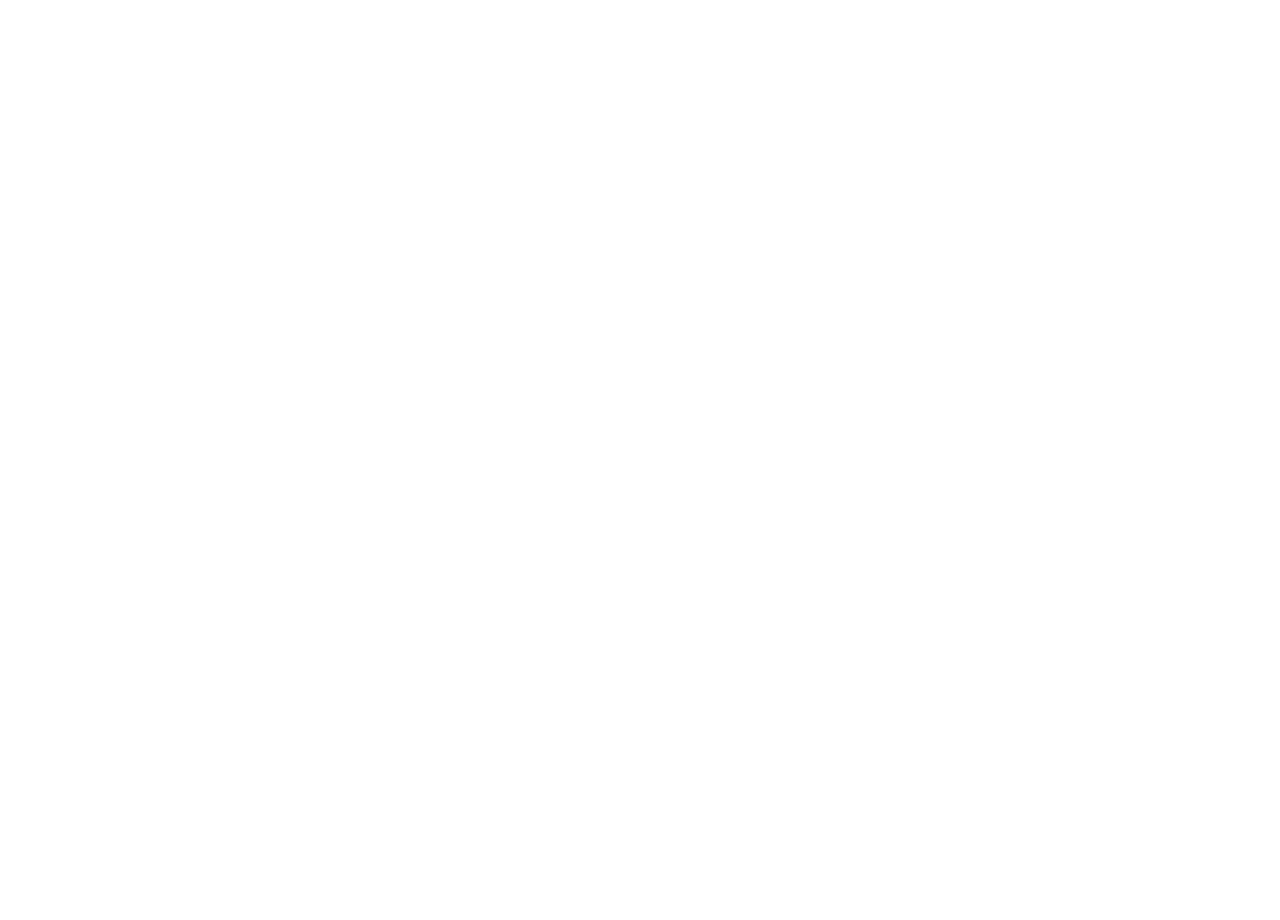
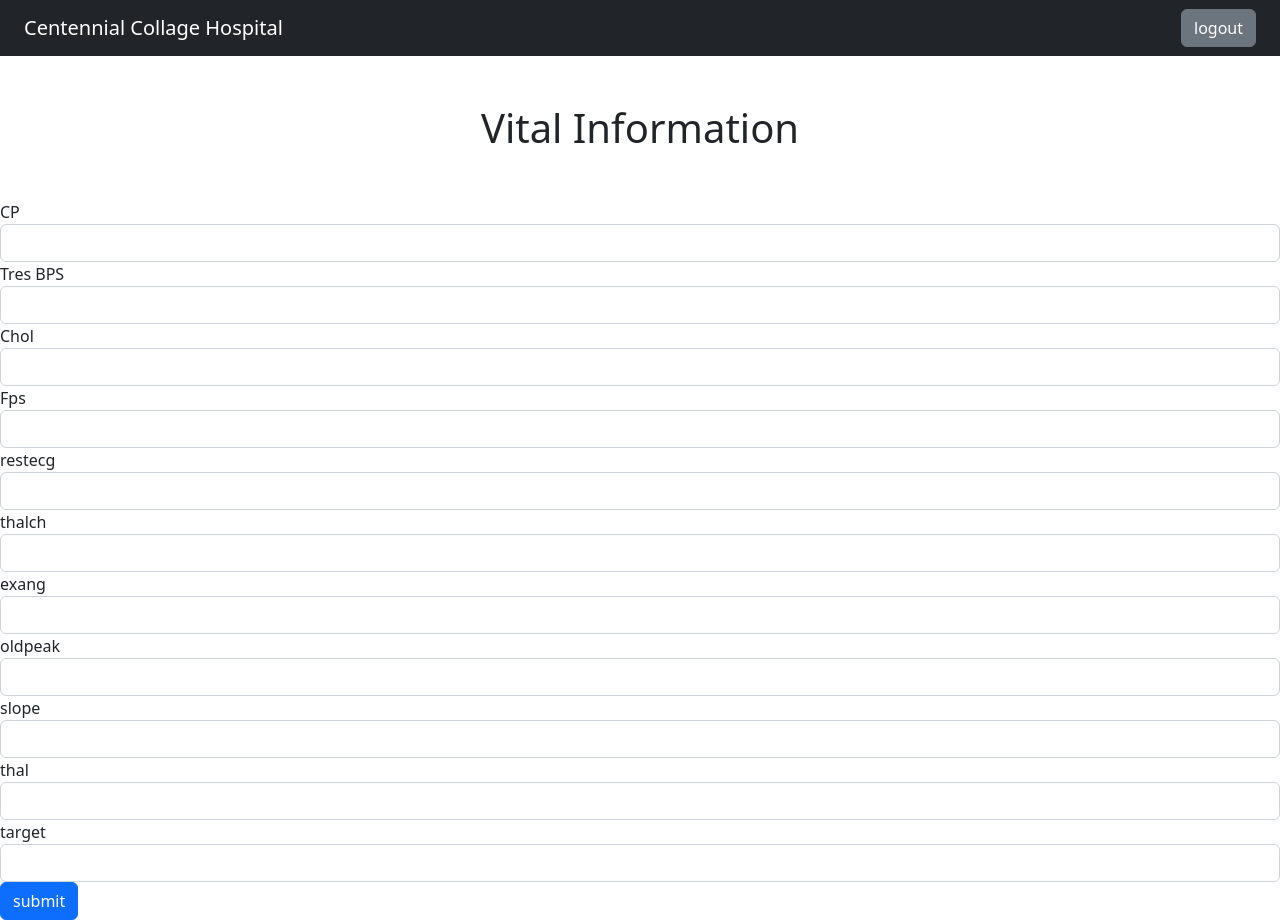
Before and after one commit to Ubzzy/NursePatientApplication, a React (Create React App) app in the folder react-client/: page /vital-information in a window 1280 px wide. Before the commit this address had no page. Before the commit the page ends 800 px from the top, so only its background shows below. Built offline with nearby package versions, Linux system fonts and the light colour scheme; sample sign-in values are in the browser's storage.

Commit message:
updated naming convention for vital information

```diff
--- a/react-client/src/App.js
+++ b/react-client/src/App.js
@@ -18,7 +18,7 @@
 import TipDetails from "./components/tips/TipDetails";
 import AddTip from "./components/tips/AddTip";
 import EditTip from "./components/tips/EditTip";
-import DailyInformation from "./components/patients/DailyInformation";
+import VitalInformation from "./components/patients/VitalInformation";
 import AddPatient from "./components/nurse/AddPatient";
 import ListPatients from "./components/nurse/ListPatients";
 
@@ -31,7 +31,7 @@
                     <Route path="/home" element={<Home/>}></Route>
                     <Route path="/dashboard" element={<Dashboard/>}></Route>
                     <Route path="/game-zone" element={<GameZone/>}></Route>
-                    <Route path="/daily-information" element={<DailyInformation/>}></Route>
+                    <Route path="/vital-information" element={<VitalInformation/>}></Route>
                     <Route path="/nurse" element={<NurseDashboard/>}></Route>
                     <Route path="/addPatient" element={<AddPatient />}></Route>
                     <Route path="/patients" element={<ListPatients />}></Route>
--- a/react-client/src/components/Header.js
+++ b/react-client/src/components/Header.js
@@ -59,8 +59,8 @@
                         <Nav.Link as={Link} to="/game-zone">
                             Game Zone
                         </Nav.Link>
-                        <Nav.Link as={Link} to="/daily-information">
-                            Daily Information
+                        <Nav.Link as={Link} to="/vital-information">
+                            Vital Information
                         </Nav.Link>
                     </>
                     }
--- a/react-client/src/components/patients/DailyInformation.js
+++ b/react-client/src/components/patients/VitalInformation.js
@@ -4,7 +4,7 @@
 import {gql, useMutation} from '@apollo/client';
 
 const ADD_DAILY_INFORMATION = gql`
-    mutation AddDailyInformation(
+    mutation AddVitalInformation(
         $cp: String!,
         $trestbps: String!,
         $chol: String!,
@@ -18,7 +18,7 @@
         $target: String!
 
         ) {
-        addDailyInformation(
+        addVitalInformation(
             cp: $cp,
             trestbps: $trestbps,
             chol: $chol,
@@ -37,9 +37,9 @@
     }
 `;
 
-function DailyInformation() {
+function VitalInformation() {
 
-    const [dailyInformation, setDailyInformation] = useState({
+    const [vitalInformation, setVitalInformation] = useState({
         cp: "",
         trestbps: "",
         chol: "",
@@ -53,23 +53,23 @@
         target: ""
     });
 
-    const [AddDailyInformation, {data, loading, error}] = useMutation(ADD_DAILY_INFORMATION);
+    const [AddVitalInformation, {data, loading, error}] = useMutation(ADD_DAILY_INFORMATION);
 
 
     const navigate = useNavigate();
 
     const onChange = (e) => {
         e.persist();
-        setDailyInformation({...dailyInformation, [e.target.name]: e.target.value});
+        setVitalInformation({...vitalInformation, [e.target.name]: e.target.value});
     };
 
-    async function saveDailyInformation() {
-        console.log(dailyInformation)
-        if (!dailyInformation.cp || !dailyInformation.trestbps) {
+    async function saveVitalInformation() {
+        console.log(vitalInformation)
+        if (!vitalInformation.cp || !vitalInformation.trestbps) {
             alert("Enter valid information");
             return;
         }
-        await AddDailyInformation({variables: dailyInformation})
+        await AddVitalInformation({variables: vitalInformation})
         backToDashboard();
     }
 
@@ -83,12 +83,12 @@
 
 
             <fieldset>
-                <h1 className="text-center m-5">Daily Information</h1>
+                <h1 className="text-center m-5">Vital Information</h1>
 
                 <div className="form-group">
                     <label className="col-md-12 control-label" htmlFor="cp">CP</label>
                     <div className="col-md-12">
-                        <input id="cp" name="cp" type="text" placeholder="" value={dailyInformation.cp} onChange={onChange}
+                        <input id="cp" name="cp" type="text" placeholder="" value={vitalInformation.cp} onChange={onChange}
                                className="form-control "/>
                     </div>
                 </div>
@@ -96,7 +96,7 @@
                 <div className="form-group">
                     <label className="col-md-12 control-label" htmlFor="trestbps">Tres BPS</label>
                     <div className="col-md-12">
-                        <input id="trestbps" name="trestbps" type="text" placeholder="" value={dailyInformation.trestbps} onChange={onChange}
+                        <input id="trestbps" name="trestbps" type="text" placeholder="" value={vitalInformation.trestbps} onChange={onChange}
                                className="form-control "/>
                     </div>
                 </div>
@@ -104,7 +104,7 @@
                 <div className="form-group">
                     <label className="col-md-12 control-label" htmlFor="chol">Chol</label>
                     <div className="col-md-12">
-                        <input id="chol" name="chol" type="text" placeholder="" value={dailyInformation.chol} onChange={onChange}
+                        <input id="chol" name="chol" type="text" placeholder="" value={vitalInformation.chol} onChange={onChange}
                                className="form-control "/>
                     </div>
                 </div>
@@ -112,7 +112,7 @@
                 <div className="form-group">
                     <label className="col-md-12 control-label" htmlFor="fps">Fps</label>
                     <div className="col-md-12">
-                        <input id="fps" name="fps" type="text" placeholder="" value={dailyInformation.fps} onChange={onChange}
+                        <input id="fps" name="fps" type="text" placeholder="" value={vitalInformation.fps} onChange={onChange}
                                className="form-control "/>
                     </div>
                 </div>
@@ -120,7 +120,7 @@
                 <div className="form-group">
                     <label className="col-md-12 control-label" htmlFor="restecg">restecg</label>
                     <div className="col-md-12">
-                        <input id="restecg" name="restecg" type="text" placeholder="" value={dailyInformation.restecg} onChange={onChange}
+                        <input id="restecg" name="restecg" type="text" placeholder="" value={vitalInformation.restecg} onChange={onChange}
                                className="form-control "/>
                     </div>
                 </div>
@@ -128,7 +128,7 @@
                 <div className="form-group">
                     <label className="col-md-12 control-label" htmlFor="thalch">thalch</label>
                     <div className="col-md-12">
-                        <input id="thalch" name="thalch" type="text" placeholder="" value={dailyInformation.thalch} onChange={onChange}
+                        <input id="thalch" name="thalch" type="text" placeholder="" value={vitalInformation.thalch} onChange={onChange}
                                className="form-control "/>
                     </div>
                 </div>
@@ -137,7 +137,7 @@
                 <div className="form-group">
                     <label className="col-md-12 control-label" htmlFor="exang">exang</label>
                     <div className="col-md-12">
-                        <input id="exang" name="exang" type="text" placeholder="" value={dailyInformation.exang} onChange={onChange}
+                        <input id="exang" name="exang" type="text" placeholder="" value={vitalInformation.exang} onChange={onChange}
                                className="form-control "/>
                     </div>
                 </div>
@@ -145,7 +145,7 @@
                 <div className="form-group">
                     <label className="col-md-12 control-label" htmlFor="oldpeak">oldpeak</label>
                     <div className="col-md-12">
-                        <input id="oldpeak" name="oldpeak" type="text" placeholder="" value={dailyInformation.oldpeak} onChange={onChange}
+                        <input id="oldpeak" name="oldpeak" type="text" placeholder="" value={vitalInformation.oldpeak} onChange={onChange}
                                className="form-control "/>
                     </div>
                 </div>
@@ -153,7 +153,7 @@
                 <div className="form-group">
                     <label className="col-md-12 control-label" htmlFor="slope">slope</label>
                     <div className="col-md-12">
-                        <input id="slope" name="slope" type="text" placeholder="" value={dailyInformation.slope} onChange={onChange}
+                        <input id="slope" name="slope" type="text" placeholder="" value={vitalInformation.slope} onChange={onChange}
                                className="form-control "/>
                     </div>
                 </div>
@@ -161,7 +161,7 @@
                 <div className="form-group">
                     <label className="col-md-12 control-label" htmlFor="thal">thal</label>
                     <div className="col-md-12">
-                        <input id="thal" name="thal" type="text" placeholder="" value={dailyInformation.thal} onChange={onChange}
+                        <input id="thal" name="thal" type="text" placeholder="" value={vitalInformation.thal} onChange={onChange}
                                className="form-control "/>
                     </div>
                 </div>
@@ -170,7 +170,7 @@
                 <div className="form-group">
                     <label className="col-md-12 control-label" htmlFor="target">target</label>
                     <div className="col-md-12">
-                        <input id="target" name="target" type="text" placeholder="" value={dailyInformation.target}
+                        <input id="target" name="target" type="text" placeholder="" value={vitalInformation.target}
                                onChange={onChange}
                                className="form-control "/>
                     </div>
@@ -178,7 +178,7 @@
 
 
                 <div className="form-group">
-                    <button type={"submit"} className={"btn btn-primary"} onClick={() => saveDailyInformation()}>submit</button>
+                    <button type={"submit"} className={"btn btn-primary"} onClick={() => saveVitalInformation()}>submit</button>
                 </div>
 
             </fieldset>
@@ -190,4 +190,4 @@
     </>);
 }
 
-export default DailyInformation;
+export default VitalInformation;
```
Also changed, not shown: 2 other files (tests, documents, lock files or other folders).
